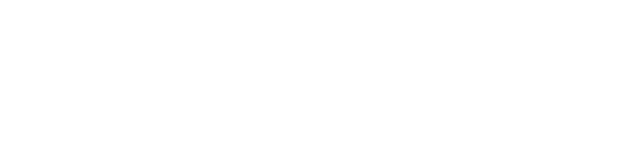
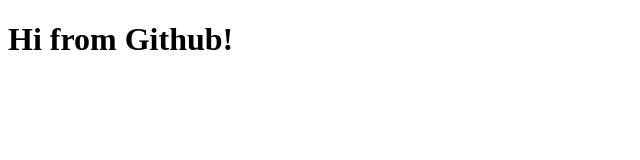
Before and after one commit to eduardor79/secoms319, a plain HTML site: page index.html in a window 1280 px wide. Shown: the whole page, without its empty margins (0-640 px from the left). Drawn offline with Linux system fonts and the light colour scheme.

Commit message:
added stylesheet

```diff
--- a/index.html
+++ b/index.html
@@ -6,5 +6,7 @@
     <meta name="viewport" content="width=device-width, initial-scale=1.0" />
     <title>Git Commit Test</title>
   </head>
-  <body></body>
+  <body>
+    <h1>Hi from Github!</h1>
+  </body>
 </html>
--- /dev/null
+++ b/styles.css
@@ -0,0 +1,5 @@
+h1{
+    background-color: green;
+    font-family: Arial;
+    text-align: center;
+}
```
